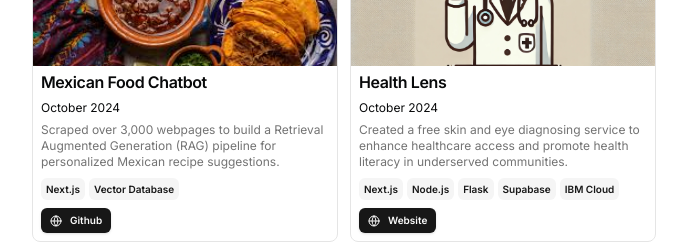
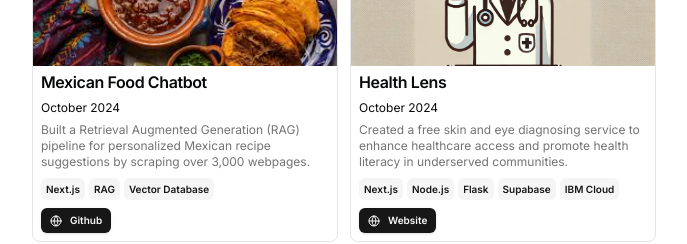
Before and after one commit to DanielF21/portfolio, a Next.js app: page / in a window 1280 px wide. Shown: the part 1040-1284 px from the top of the page, without its empty margins (296-983 px from the left). Built offline with nearby package versions, Linux system fonts and the light colour scheme.

Commit message:
Resume tweak

```diff
--- a/src/data/resume.tsx
+++ b/src/data/resume.tsx
@@ -112,9 +112,10 @@ export const DATA = {
         dates: "October 2024",
         active: true,
         description:
-          "Scraped over 3,000 webpages to build a Retrieval Augmented Generation (RAG) pipeline for personalized Mexican recipe suggestions.",
+          "Built a Retrieval Augmented Generation (RAG) pipeline for personalized Mexican recipe suggestions by scraping over 3,000 webpages.",
         technologies: [
           "Next.js",
+          "RAG",
           "Vector Database"
         ],
         links: [
```
